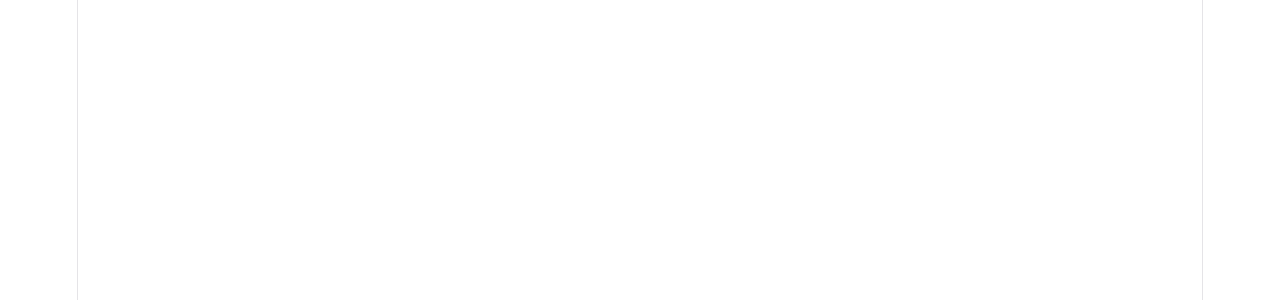
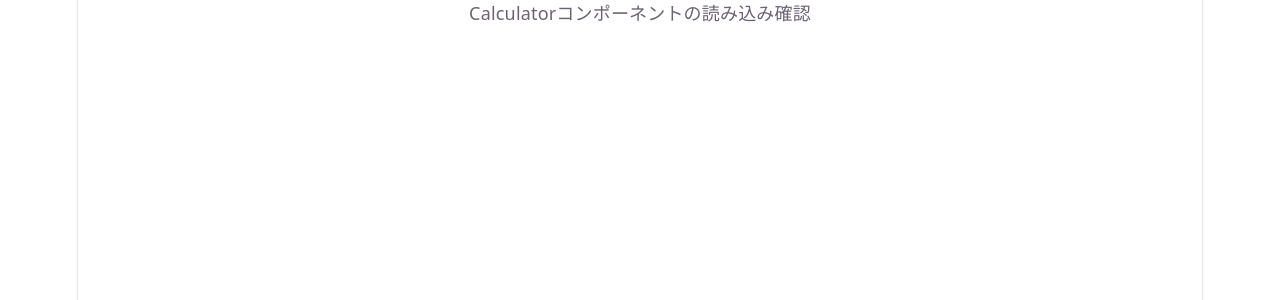
Before and after one commit to sato-sakaguchi/react-basic-kadai, a React (Vite) app in the folder react-calculator-app/react-calculator-app/: page / in a window 1280 px wide. Shown: the top 300 px of the page. Built offline with nearby package versions, Linux system fonts and the light colour scheme.

Commit message:
feat: Calculatorコンポーネントの新規作成とAppでの呼び出し

```diff
--- a/react-calculator-app/react-calculator-app/src/App.jsx
+++ b/react-calculator-app/react-calculator-app/src/App.jsx
@@ -1,8 +1,10 @@
 import './App.css'
+import { Calculator } from "./Calculator"
 
 function App() {
   return (
     <>
+      <Calculator />
     </>
   )
 }
--- a/react-calculator-app/react-calculator-app/src/Calculator.jsx
+++ b/react-calculator-app/react-calculator-app/src/Calculator.jsx
@@ -0,0 +1,7 @@
+export function Calculator() {
+    return (
+        <div>
+            <p>Calculatorコンポーネントの読み込み確認</p>
+        </div>
+    );
+}
```
